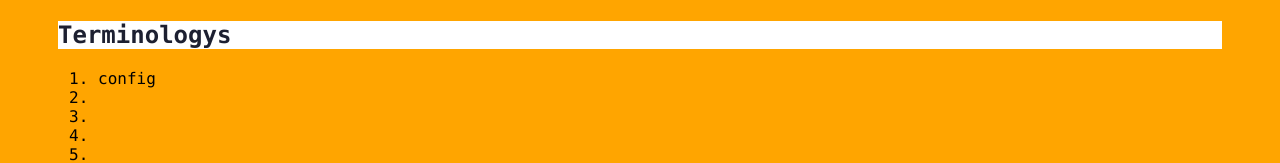
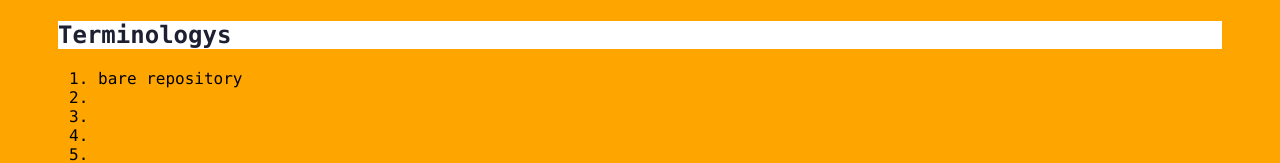
Before and after one commit to wlyyy/git_learning, a plain HTML site: page index.html in a window 1280 px wide. Both pictures are taken after a click on the element "Terminologys". Shown: the part 224-387 px from the top of the page. Drawn offline with Linux system fonts and the light colour scheme.

Commit message:
Modify index.html and readme

```diff
--- a/index.html
+++ b/index.html
@@ -14,7 +14,7 @@
         <div class="accordion"><h1>Terminologys</h1></div>
             <div class="panel">
                 <ol>
-                    <li>config</li>
+                    <li>bare repository</li>
                     <li></li>
                     <li></li>
                     <li></li>
```
Also changed, not shown: 1 other file.
